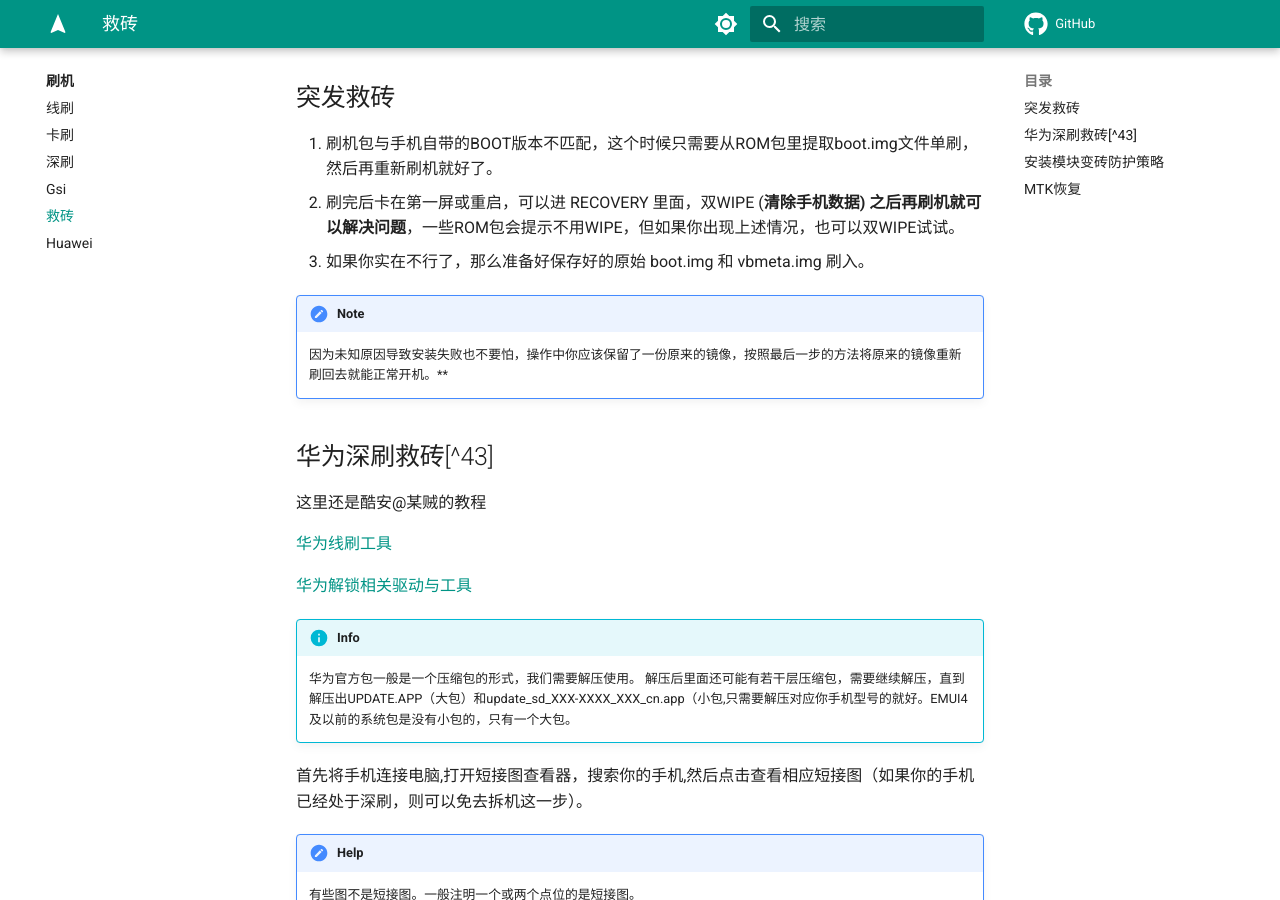
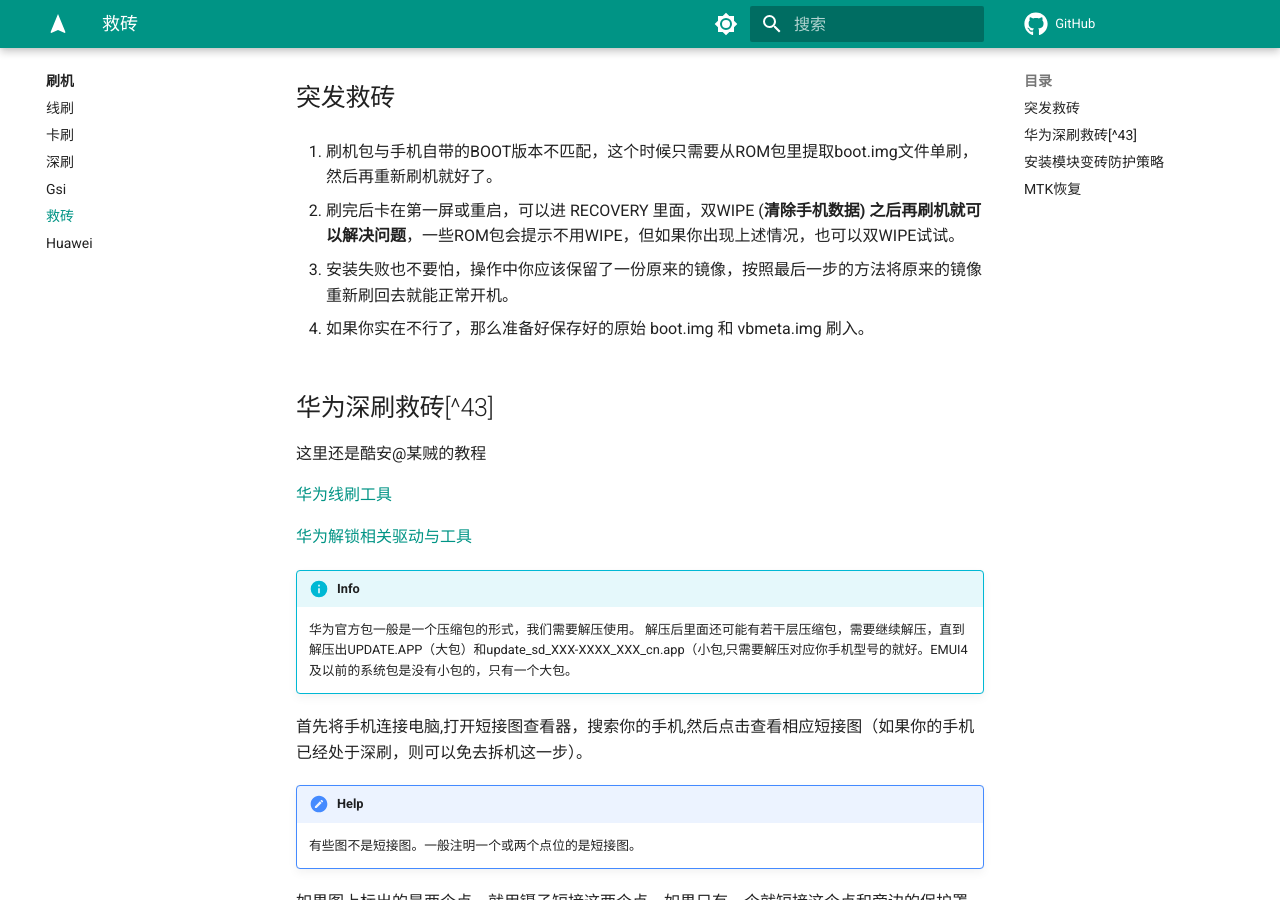
Before and after one commit to sudoskys/Root, an MkDocs documentation site: the page built from docs/Root/Savebrick.md, in a window 1280 px wide and 900 px high, scrolled down 356 px. Built offline with MkDocs 1.6.1 and Material for MkDocs 9.7.7, drawn with Linux system fonts in a browser that asks for light colours; comment, search, counter and statistics services are not loaded.

Commit message:
feat:重构文档

```diff
--- a/docs/Root/Savebrick.md
+++ b/docs/Root/Savebrick.md
@@ -1,5 +1,4 @@
 # 救砖
-
 
 我们将手机的变砖分为四个程度
 
@@ -8,14 +7,16 @@
 3. 屏幕不亮 按键无反应 连接电脑有反应
 4. 砖头什么样 手机什么样---黑砖
 
+
 ## 突发救砖
 
 1. 刷机包与手机自带的BOOT版本不匹配，这个时候只需要从ROM包里提取boot.img文件单刷，然后再重新刷机就好了。
+
 2. 刷完后卡在第一屏或重启，可以进 RECOVERY 里面，双WIPE (**清除手机数据) 之后再刷机就可以解决问题**，一些ROM包会提示不用WIPE，但如果你出现上述情况，也可以双WIPE试试。
-3. 如果你实在不行了，那么准备好保存好的原始 boot.img 和 vbmeta.img 刷入。
 
-!!! note
-    因为未知原因导致安装失败也不要怕，操作中你应该保留了一份原来的镜像，按照最后一步的方法将原来的镜像重新刷回去就能正常开机。**
+3. 安装失败也不要怕，操作中你应该保留了一份原来的镜像，按照最后一步的方法将原来的镜像重新刷回去就能正常开机。
+
+4. 如果你实在不行了，那么准备好保存好的原始 boot.img 和 vbmeta.img 刷入。
 
 
 ## 华为深刷救砖[^43]
```
